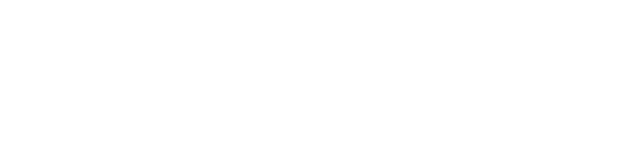
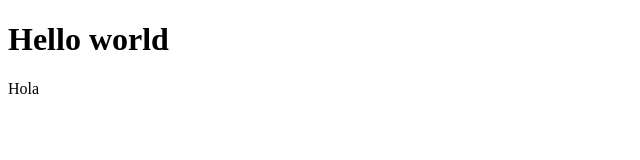
Before and after one commit to MatProgrammerSM/mi-proyecto-incial, a plain HTML site: page index.html in a window 1280 px wide. Shown: the whole page, without its empty margins (0-640 px from the left). Drawn offline with Linux system fonts and the light colour scheme.

Commit message:
Ahora agrege un h1 y un parrafo

```diff
--- a/index.html
+++ b/index.html
@@ -5,6 +5,7 @@
     <title>Proyect</title>
 </head>
 <body>
-
+    <h1>Hello world</h1>
+    <p>Hola</p>
 </body>
 </html>
```
